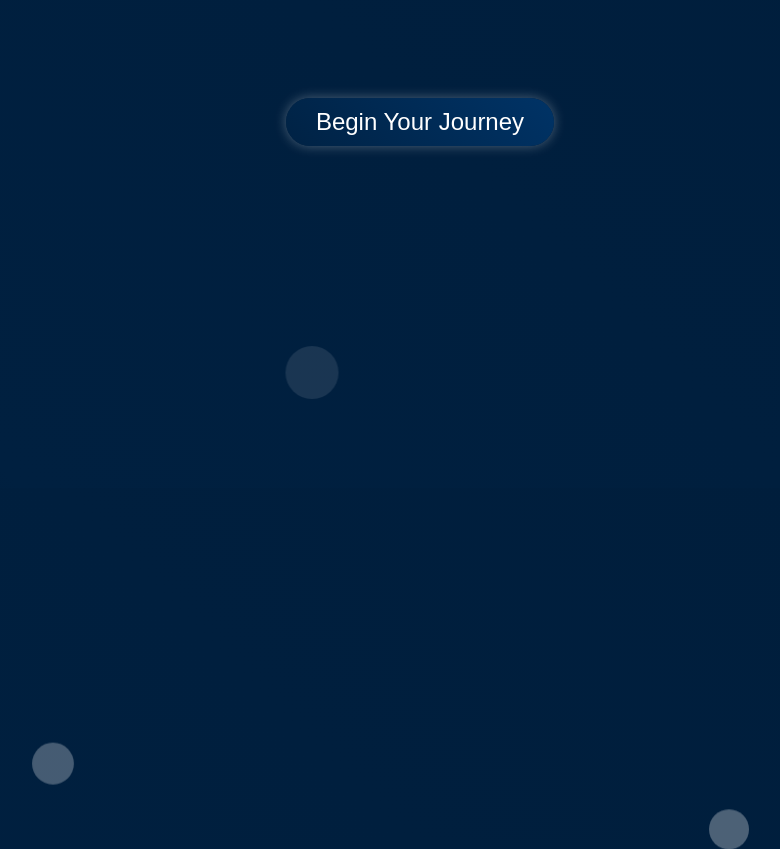
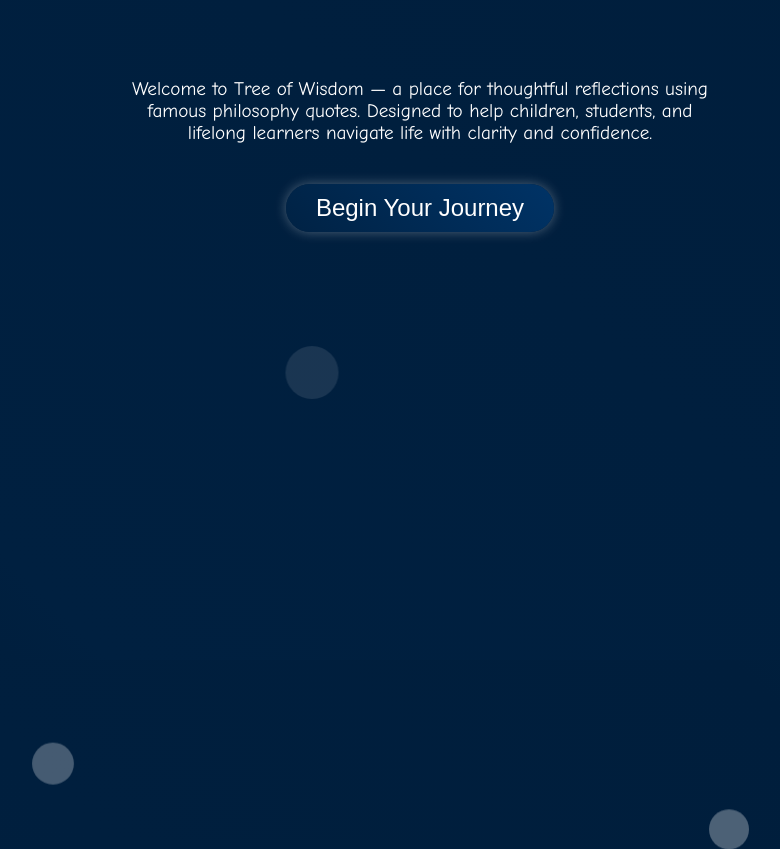
Before and after one commit to Drigerf/wisdom-tree-site, a plain HTML site: page index.html in a window 1280 px wide. Shown: the whole page, without its empty margins (220-1000 px from the left). Drawn offline with Linux system fonts and the light colour scheme.

Commit message:
Update index.html

```diff
--- a/index.html
+++ b/index.html
@@ -3,7 +3,9 @@
 <head>
   <meta charset="UTF-8" />
   <meta name="viewport" content="width=device-width, initial-scale=1.0" />
-  <title>Wisdom Tree - Thoughtful Reflections</title>
+  <title>Tree of Wisdom – Thoughtful Quotes for Life</title>
+  <meta name="description" content="Explore inspiring philosophy quotes with real-life examples to guide children, students, and everyone on their journey.">
+  <meta name="keywords" content="philosophy quotes, wisdom for kids, quotes for students, life guidance, tree of wisdom, inspirational quotes, student motivation, children philosophy, deep thoughts, simple philosophy, moral education, daily inspiration, young minds, personal growth, positive thinking, beginner philosophy, easy wisdom, child-friendly philosophy, critical thinking for kids, life lessons, thought-provoking quotes, motivation for youth, timeless wisdom, reflective thinking, philosophical learning, curiosity for kids, life meaning, practical wisdom, meaningful quotes, values for children, youth encouragement, inner strength, explore ideas, wisdom tree site, student reflection, learn philosophy, motivational learning, quote collection, ethical thinking">
   <link href="https://fonts.googleapis.com/css2?family=Comic+Neue&display=swap" rel="stylesheet">
   <style>
     body {
@@ -94,6 +96,9 @@
   <meta name="google-site-verification" content="d4cnnlze4FneGQG69KUyV8Q8Eg6Dxj9pI-p1bVLCyuw" />
 </head>
 <body>
+ <p style="max-width: 600px; margin: 20px auto; font-size: 1.2em;">
+  Welcome to Tree of Wisdom — a place for thoughtful reflections using famous philosophy quotes. Designed to help children, students, and lifelong learners navigate life with clarity and confidence.
+</p>
 
   <button onclick="revealWisdom()" id="journeyBtn">Begin Your Journey</button>
   <p class="quote" id="quoteDisplay"></p>
```
